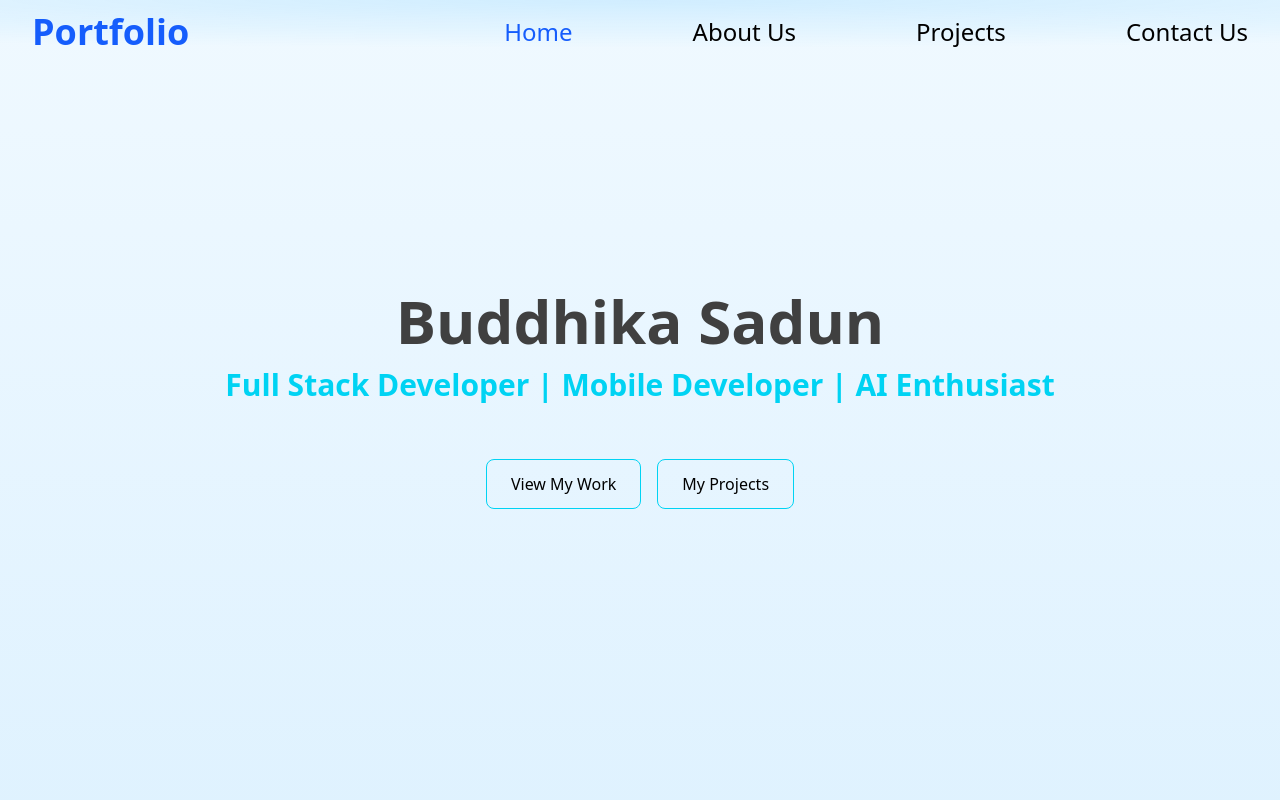
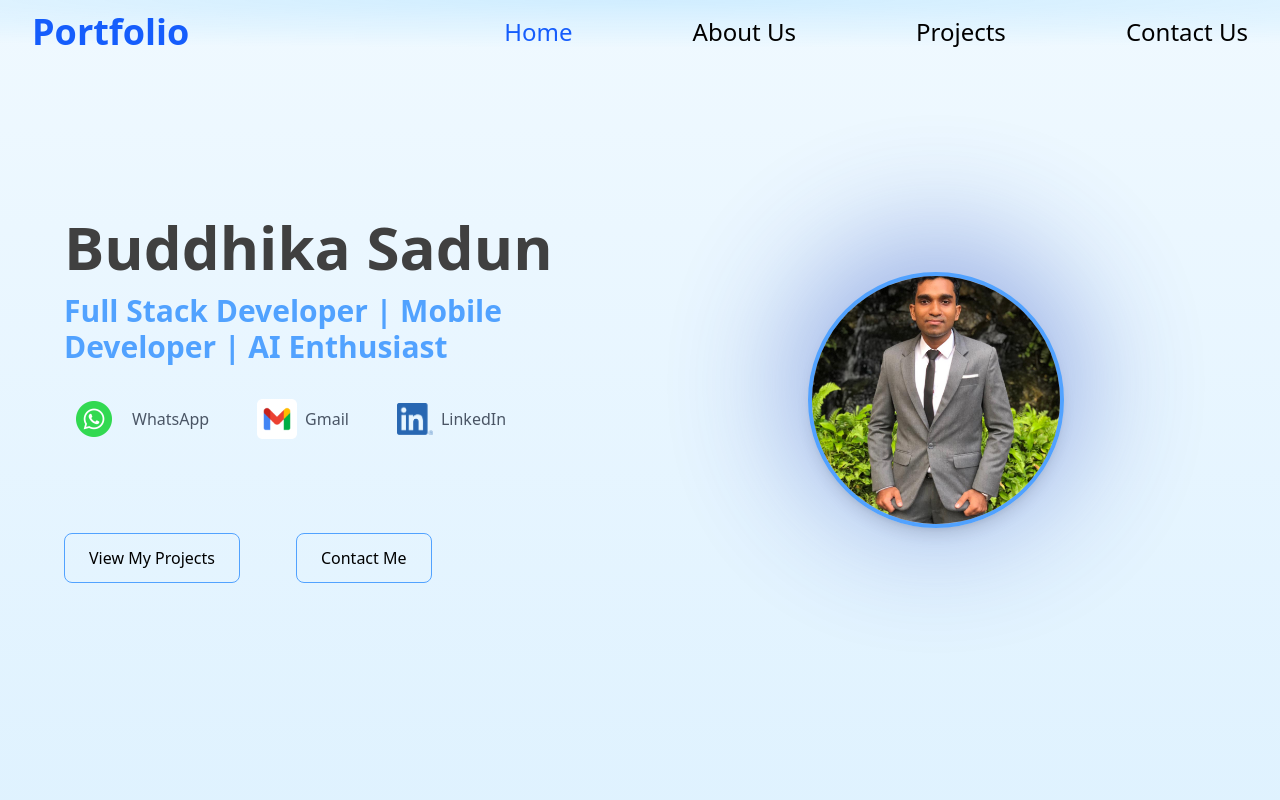
Before and after one commit to BuddhikaSadun/portfolio, a React (Vite) app: page / in a window 1280 px wide. Shown: the top 800 px of the page. Built offline with nearby package versions, Linux system fonts and the light colour scheme.

Commit message:
Updated intro, project and contact me pages

```diff
--- a/src/components/pages/ContactMe.jsx
+++ b/src/components/pages/ContactMe.jsx
@@ -1,4 +1,6 @@
-import React, { useState } from "react";
+import React, { useState, useRef } from "react";
+import emailjs from "@emailjs/browser";
+import Swal from "sweetalert2";
 import { motion } from "framer-motion";
 
 function ContactMe() {
@@ -9,7 +11,8 @@ function ContactMe() {
   });
 
   const [errors, setErrors] = useState({});
-  const [submitted, setSubmitted] = useState(false);
+  // ref for the form (needed for EmailJS)
+  const formRef = useRef();
 
   const handleChange = (e) => {
     setFormData({ ...formData, [e.target.name]: e.target.value });
@@ -30,16 +33,47 @@ function ContactMe() {
 
   const handleSubmit = (e) => {
     e.preventDefault();
+
     const validationErrors = validate();
     if (Object.keys(validationErrors).length > 0) {
       setErrors(validationErrors);
       return;
     }
 
-    console.log("Form submitted:", formData);
-    setSubmitted(true);
-    setFormData({ name: "", email: "", message: "" });
+    // send email using EmailJS
+    emailjs
+      .sendForm(
+        "service_2gngr0l", // replace with your Service ID
+        "template_p0hva46", // replace with your Template ID
+        formRef.current, // form reference
+        "J9Jq_LyPg4aM9KwJ1" // replace with your Public Key
+      )
+      .then(
+        (result) => {
+          console.log("Email successfully sent!", result.text);
+
+          Swal.fire({
+            title: "Message Sent!",
+            text: "Thank you for contacting me.",
+            icon: "success",
+            confirmButtonColor: "#2563eb",
+          });
+
+          setFormData({ name: "", email: "", message: "" });
+        },
+        (error) => {
+          console.error("Error sending email:", error.text);
+
+          Swal.fire({
+            title: "Oops!",
+            text: "Something went wrong. Please try again later.",
+            icon: "error",
+            confirmButtonColor: "#ef4444",
+          });
+        }
+      );
   };
+
   return (
     <section className="min-h-screen flex justify-center items-center px-6 py-10 bg-gradient-to-b from-sky-50 to-sky-100">
       {/* Form Container */}
@@ -49,32 +83,13 @@ function ContactMe() {
         whileInView={{ opacity: 1, y: 0 }}
         transition={{ duration: 0.6, ease: "easeOut" }}
       >
-        <h2 className="text-3xl font-bold text-gray-800 mb-6 text-center">
+        <h2 className="text-4xl font-bold text-center mb-10 text-blue-700 mt-10">
           Contact Me
         </h2>
 
         <form
-          onSubmit={(e) => {
-            e.preventDefault();
-            const validationErrors = validate();
-            if (Object.keys(validationErrors).length > 0) {
-              setErrors(validationErrors);
-              return;
-            }
-
-            setSubmitted(true);
-
-            // SweetAlert Success Message
-            Swal.fire({
-              title: "Message Sent!",
-              text: "Thank you for contacting me.",
-              icon: "success",
-              confirmButtonColor: "#2563eb",
-            });
-
-            // Reset form
-            setFormData({ name: "", email: "", message: "" });
-          }}
+          ref={formRef}
+          onSubmit={handleSubmit}
           noValidate
           className="space-y-5"
         >
--- a/src/components/pages/Introduction.jsx
+++ b/src/components/pages/Introduction.jsx
@@ -1,8 +1,17 @@
 import React from "react";
 import { motion } from "framer-motion";
+
+import gmail from "../../assets/img/gmail.png";
+import whatsapp from "../../assets/img/whatsapp.png";
+import linkedin from "../../assets/img/LI.png";
+
 function Introduction({ intro }) {
   return (
-    <section className="min-h-screen flex flex-col justify-center items-center text-center px-6 bg-gradient-to-b from-sky-50 to-sky-100">
+    <section className="min-h-screen flex flex-col justify-center items-center px-6 bg-gradient-to-b from-sky-50 to-sky-100">
+      {/* Main Content: Left (text) + Right (image) */}
+      <div className="flex flex-col md:flex-row items-center justify-between w-full max-w-6xl">
+        {/* Left Side - Text */}
+        <div className="flex-1 text-center md:text-left md:pr-8">
           {/* Name */}
           <motion.h1
             initial={{ opacity: 0, y: -50 }}
@@ -18,35 +27,84 @@ function Introduction({ intro }) {
             initial={{ opacity: 0, y: 50 }}
             animate={{ opacity: 1, y: 0 }}
             transition={{ duration: 1, delay: 0.3 }}
-        className="text-2xl sm:text-3xl font-semibold text-cyan-400 mb-6"
+            className="text-2xl sm:text-3xl font-semibold text-blue-400 mb-6"
           >
             {intro.title}
           </motion.h2>
-
-      {/* Brief */}
-      <motion.p
+          {/* Contact Info */}
+          <motion.div
             initial={{ opacity: 0 }}
             animate={{ opacity: 1 }}
             transition={{ duration: 1, delay: 0.6 }}
-        className="max-w-3xl text-black-300 leading-relaxed text-lg mb-8"
-      ></motion.p>
+            className="flex flex-row flex-wrap items-center gap-12 mb-6 text-gray-600"
+          >
+            <a
+              href="https://wa.me/yourNumber"
+              target="_blank"
+              rel="noopener noreferrer"
+              className="flex items-center gap-2 hover:text-cyan-400 transition"
+            >
+              <img src={whatsapp} alt="WhatsApp" className="w-15 h-15" />
+              <span>WhatsApp</span>
+            </a>
+
+            <a
+              href="mailto:sadunjayamaha917@gmail.com"
+              className="flex items-center gap-2 hover:text-cyan-400 transition"
+            >
+              <img src={gmail} alt="Gmail" className="w-10 h-10" />
+              <span>Gmail</span>
+            </a>
+
+            <a
+              href="https://www.linkedin.com/in/buddhika-sadun-a72027256/"
+              target="_blank"
+              rel="noopener noreferrer"
+              className="flex items-center gap-2 hover:text-cyan-400 transition"
+            >
+              <img src={linkedin} alt="LinkedIn" className="w-9 h-8" />
+              <span>LinkedIn</span>
+            </a>
+          </motion.div>
 
           {/* Call To Action Buttons */}
           <motion.div
             initial={{ opacity: 0, scale: 0.9 }}
             animate={{ opacity: 1, scale: 1 }}
             transition={{ duration: 0.8, delay: 1 }}
-        className="flex gap-4 flex-wrap justify-center"
+            className="flex gap-14 flex-wrap justify-start pt-15"
           >
-        {intro.callToAction.map((cta, index) => (
-          <button
-            key={index}
-            className="px-6 py-3 rounded-lg text-black font-medium border border-cyan-400 hover:bg-cyan-400 hover:text-black transition"
+            <a href="#projects">
+              <button className="px-6 py-3 rounded-lg text-black font-medium border border-blue-400 hover:bg-blue-400 hover:text-black transition">
+                View My Projects
+              </button>
+            </a>
+            <a href="#contactUs">
+              <button className="px-6 py-3 rounded-lg text-black font-medium border border-blue-400 hover:bg-blue-400 hover:text-black transition">
+                Contact Me
+              </button>
+            </a>
+          </motion.div>
+        </div>
+
+        {/* Right Side - Picture with Spotlight */}
+        <motion.div
+          initial={{ opacity: 0, scale: 0.8 }}
+          animate={{ opacity: 1, scale: 1 }}
+          transition={{ duration: 1, delay: 0.5 }}
+          className="flex-1 flex justify-center mt-10 md:mt-0 relative"
         >
-            {cta}
-          </button>
-        ))}
+          {/* Spotlight Glow */}
+          <div className="absolute bottom-0 w-72 h-72 bg-blue-800 rounded-full blur-3xl opacity-40"></div>
+
+          {/* Profile Image */}
+          <img
+            src={intro.image}
+            alt="Profile"
+            className="relative w-64 h-64 rounded-full object-cover shadow-lg border-4 border-blue-400 z-10"
+          />
         </motion.div>
+      </div>
     </section>
   );
 }
--- a/src/components/pages/Projects.jsx
+++ b/src/components/pages/Projects.jsx
@@ -37,7 +37,7 @@ function Projects({ project }) {
                     key={index}
                     src={imgSrc}
                     alt=""
-                    className="w-72 h-88 object-contain flex-shrink-0 snap-center rounded-md shadow-sm"
+                    className="w-45 h-88 object-contain flex-shrink-0 snap-center rounded-md shadow-sm"
                   />
                 ))}
               </div>
@@ -49,7 +49,7 @@ function Projects({ project }) {
             )}
 
             <div className="p-6 text-center">
-              <h3 className="text-xl font-semibold mb-2 text-gray-900">
+              <h3 className="text-2xl font-semibold mb-2 text-gray-900">
                 {project.title}
               </h3>
               <p className="flex flex-col  items-center text-md font-medium text-neutral-800 mb-2 py-4">
@@ -59,17 +59,16 @@ function Projects({ project }) {
                       href={project.github}
                       className="cursor-pointer text-indigo-950 hover:text-blue-700 justify-center"
                     >
-                      <FaGithub size={50} />
+                      <FaGithub size={40} />
                     </a>
                   </>
                 ) : (
                   <>
-                    PlayStore:{"  "}
                     <a
                       href={project.playStore}
                       className="cursor-pointer text-indigo-950 hover:text-blue-700"
                     >
-                      {project.playStore}
+                      <FaGooglePlay size={35} />
                     </a>
                   </>
                 )}
@@ -77,8 +76,10 @@ function Projects({ project }) {
               <p className="text-md text-gray-700 leading-relaxed">
                 {project.description}
               </p>
-
-              <div className="pt-10 flex flex-wrap justify-center gap-2">
+              <h2 className="mt-10 text-xl font-semibold text-neutral-900">
+                Used Technologies
+              </h2>
+              <div className="pt-5 flex flex-wrap justify-center gap-2">
                 {project.technologies?.map((tag, idx) => (
                   <span
                     key={idx}
```
Lines whose indentation alone changed are shown as unchanged.
